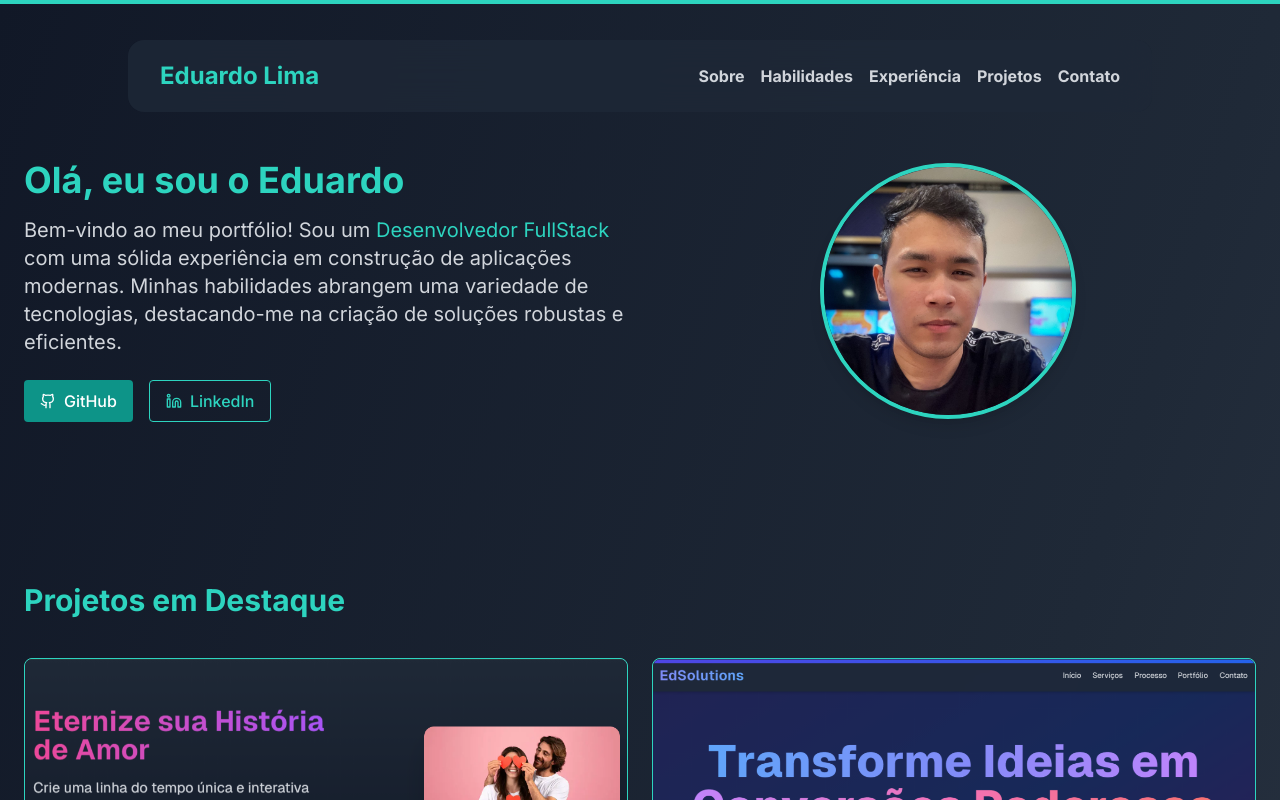
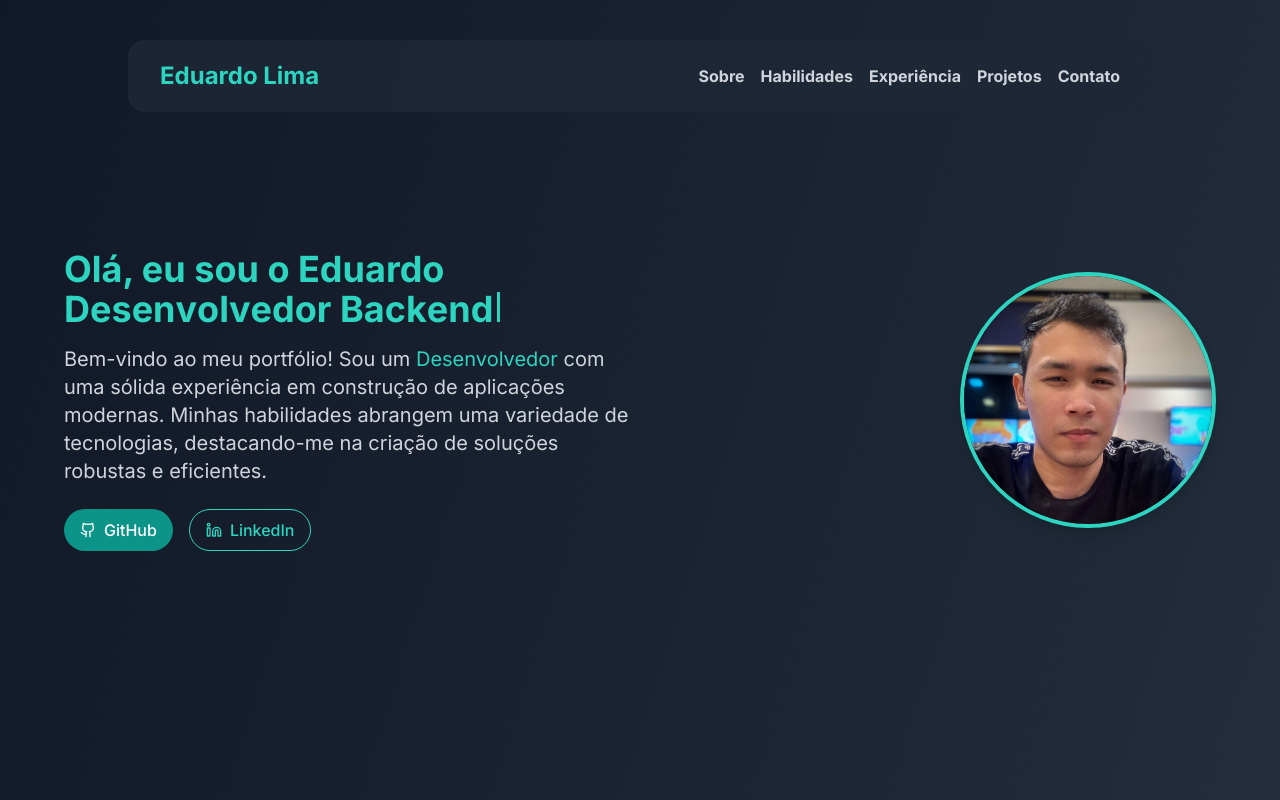
Before and after one commit to itseduardolima/portfolio, a Next.js app: page / in a window 1280 px wide. Shown: the top 800 px of the page. Built offline with nearby package versions, Linux system fonts and the light colour scheme.

Commit message:
refactor: hero

```diff
--- a/app/page.tsx
+++ b/app/page.tsx
@@ -1,7 +1,6 @@
 "use client";
 
 import { useState, useEffect } from "react";
-import { motion, useScroll, useSpring } from "framer-motion";
 import { Header } from "@/components/Header";
 import { AboutSection } from "@/components/sections/About";
 import { SkillsSection } from "@/components/sections/Skills";
@@ -16,12 +15,6 @@ import "react-toastify/dist/ReactToastify.css";
 
 export default function Page() {
   const [isMenuOpen, setIsMenuOpen] = useState(false);
-  const { scrollYProgress } = useScroll();
-  const scaleX = useSpring(scrollYProgress, {
-    stiffness: 100,
-    damping: 30,
-    restDelta: 0.001,
-  });
 
   const fadeInUp = {
     initial: { opacity: 0, y: 60 },
@@ -44,10 +37,6 @@ export default function Page() {
 
   return (
     <div className="min-h-screen bg-gradient-to-br from-gray-900 via-gray-800 to-gray-700 text-gray-100">
-      <motion.div
-        className="fixed top-0 left-0 right-0 h-1 bg-teal-400 z-50"
-        style={{ scaleX }}
-      />
       <Header isMenuOpen={isMenuOpen} toggleMenu={toggleMenu} />
       <main className="container mx-auto px-6 pt-20">
         <AboutSection fadeInUp={fadeInUp} id="about" />
--- a/components/sections/About.tsx
+++ b/components/sections/About.tsx
@@ -1,37 +1,113 @@
-import { motion } from "framer-motion";
-import { Github, Linkedin } from "lucide-react";
-import Me from "../../public/assets/images/person.jpeg";
-import Image from "next/image";
-import { useRef } from "react";
+"use client"
+
+import { motion, AnimatePresence } from "framer-motion"
+import { Github, Linkedin } from "lucide-react"
+import Me from "../../public/assets/images/person.jpeg"
+import Image from "next/image"
+import { useRef, useState, useEffect } from "react"
 
 interface AboutSectionProps {
-  fadeInUp: object;
-  id?: string;
+  fadeInUp: object
+  id?: string
 }
 
 export function AboutSection({ fadeInUp, id }: AboutSectionProps) {
+  const ref = useRef(null)
+  const [jobTitleIndex, setJobTitleIndex] = useState(0)
+  const jobTitles = ["Desenvolvedor Frontend", "Desenvolvedor Backend", "Desenvolvedor FullStack"]
+  const [cursorVisible, setCursorVisible] = useState(true)
 
-  const ref = useRef(null);
+  useEffect(() => {
+    const interval = setInterval(() => {
+      setJobTitleIndex((prevIndex) => (prevIndex + 1) % jobTitles.length)
+    }, 4000)
+
+    return () => clearInterval(interval)
+  }, [])
+
+  useEffect(() => {
+    const cursorInterval = setInterval(() => {
+      setCursorVisible((prev) => !prev)
+    }, 500)
+
+    return () => clearInterval(cursorInterval)
+  }, [])
 
   return (
-    <motion.section id={id} ref={ref} className="py-20" {...fadeInUp}>
-      <div className="flex flex-col md:flex-row items-center justify-between">
+    <motion.section
+      id={id}
+      ref={ref}
+      className="min-h-screen lg:min-h-[80vh] flex flex-col justify-center max-w-6xl mx-auto"
+      {...fadeInUp}
+    >
+      <div className="flex flex-col md:flex-row items-center justify-between ">
         <div className="md:w-1/2 mb-10 md:mb-0">
-          <h2 className="text-4xl font-bold mb-4 text-teal-400">
-            Olá, eu sou o Eduardo
+          <h2 className="text-2xl lg:text-4xl font-bold mb-4 text-teal-400">
+            Olá, eu sou o Eduardo <br />
+            <div className="h-[40px] overflow-hidden">
+              <AnimatePresence mode="wait">
+                <motion.span
+                  key={jobTitleIndex}
+                  className="inline-block"
+                  initial={{
+                    y: 40,
+                    opacity: 0,
+                    color: "#2dd4bf",
+                  }}
+                  animate={{
+                    y: 0,
+                    opacity: 1,
+                    color: ["#2dd4bf", "#3b82f6", "#2dd4bf"],
+                    transition: {
+                      y: { type: "spring", stiffness: 100, damping: 15 },
+                      opacity: { duration: 0.4 },
+                      color: { duration: 2, times: [0, 0.5, 1] },
+                    },
+                  }}
+                  exit={{
+                    y: -40,
+                    opacity: 0,
+                    transition: { duration: 0.3 },
+                  }}
+                >
+                  {jobTitles[jobTitleIndex].split("").map((char, index) => (
+                    <motion.span
+                      key={index}
+                      initial={{ opacity: 0, y: 20 }}
+                      animate={{
+                        opacity: 1,
+                        y: 0,
+                        transition: {
+                          delay: index * 0.05,
+                          duration: 0.3,
+                        },
+                      }}
+                      className="inline-block"
+                    >
+                      {char === " " ? "\u00A0" : char}
+                    </motion.span>
+                  ))}
+                  <motion.span
+                    initial={{ opacity: 0 }}
+                    animate={{ opacity: cursorVisible ? 1 : 0 }}
+                    transition={{ duration: 0.2 }}
+                    className="inline-block ml-1 w-[3px] h-[30px] bg-teal-400"
+                  />
+                </motion.span>
+              </AnimatePresence>
+            </div>
           </h2>
-          <p className="text-xl mb-6 text-gray-300">
-            Bem-vindo ao meu portfólio! Sou um <span className="text-teal-400">Desenvolvedor FullStack</span> com uma sólida
-            experiência em construção de aplicações modernas. Minhas habilidades
-            abrangem uma variedade de tecnologias, destacando-me na criação de
-            soluções robustas e eficientes.
+          <p className="lg:text-xl mb-6 text-gray-300">
+            Bem-vindo ao meu portfólio! Sou um <span className="text-teal-400">Desenvolvedor</span> com uma sólida
+            experiência em construção de aplicações modernas. Minhas habilidades abrangem uma variedade de tecnologias,
+            destacando-me na criação de soluções robustas e eficientes.
           </p>
           <div className="flex space-x-4">
             <a
               href="https://github.com/itseduardolima"
               target="_blank"
               rel="noopener noreferrer"
-              className="inline-flex items-center bg-teal-600 hover:bg-teal-700 text-white font-medium py-2 px-4 rounded transition-colors"
+              className="inline-flex items-center bg-teal-600 hover:bg-teal-700 text-white font-medium py-2 px-4 rounded-full transition-colors"
             >
               <Github className="mr-2 h-4 w-4" /> GitHub
             </a>
@@ -39,14 +115,13 @@ export function AboutSection({ fadeInUp, id }: AboutSectionProps) {
               href="https://www.linkedin.com/in/eduardolima07/"
               target="_blank"
               rel="noopener noreferrer"
-              className="inline-flex items-center text-teal-400 border border-teal-400 hover:bg-teal-400 hover:text-gray-900 font-medium py-2 px-4 rounded transition-colors"
+              className="inline-flex items-center text-teal-400 border border-teal-400 hover:bg-teal-400 hover:text-gray-900 font-medium py-2 px-4 rounded-full transition-colors"
             >
               <Linkedin className="mr-2 h-4 w-4" /> LinkedIn
             </a>
           </div>
         </div>
         <motion.div
-          className="md:w-1/2"
           initial={{ opacity: 0, scale: 0.5 }}
           animate={{ opacity: 1, scale: 1 }}
           transition={{ duration: 0.5 }}
@@ -59,5 +134,5 @@ export function AboutSection({ fadeInUp, id }: AboutSectionProps) {
         </motion.div>
       </div>
     </motion.section>
-  );
+  )
 }
```
Also changed, not shown: app/fonts/GeistMonoVF.woff (deleted), app/fonts/GeistVF.woff (deleted).
